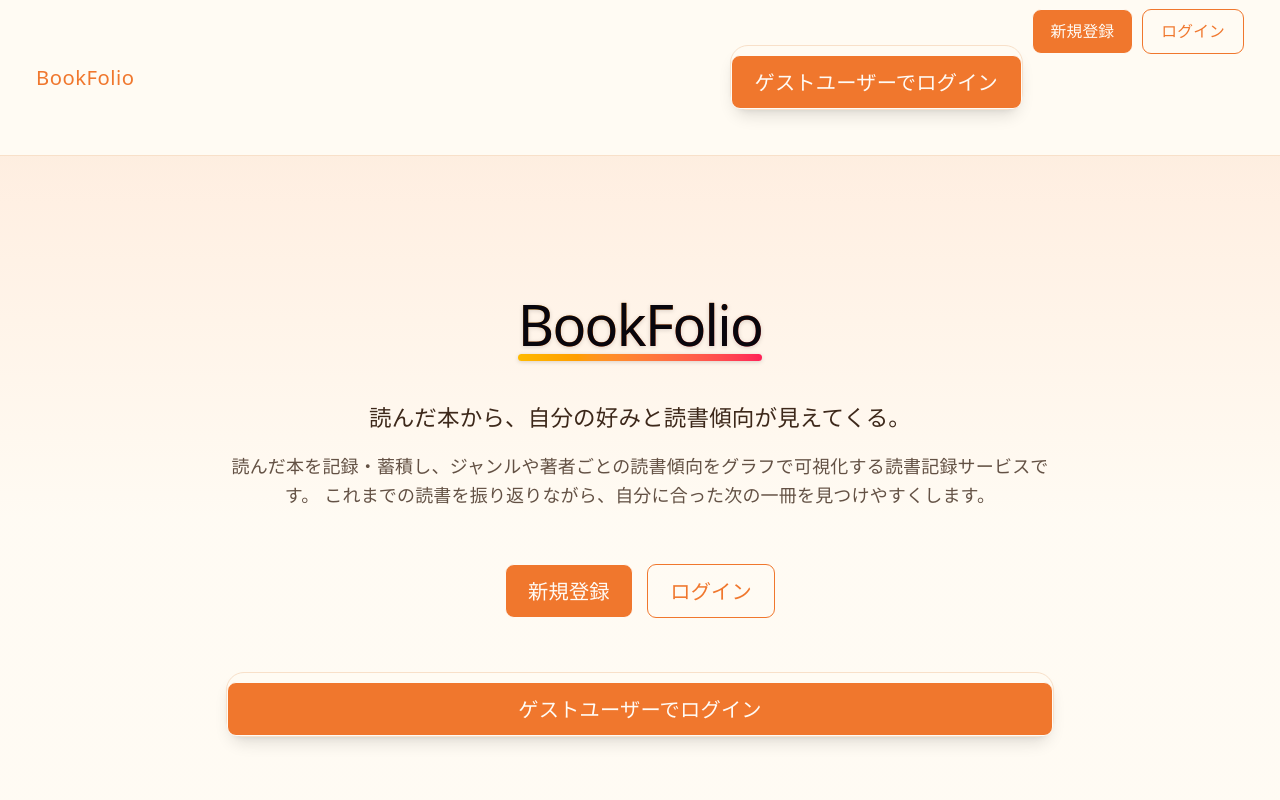
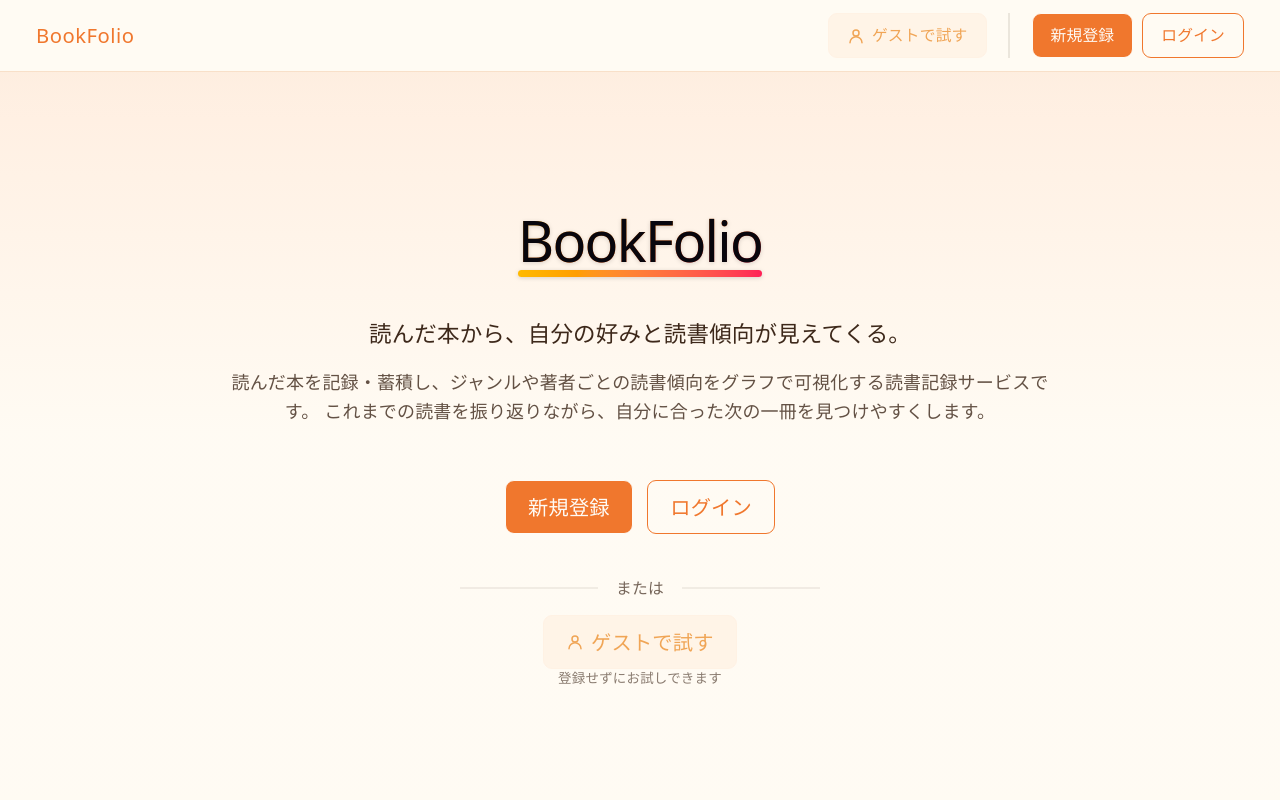
Before and after one commit to Unlucky70Ladybug/book-folio, a React (Vite) app in the folder frontend/: page / in a window 1280 px wide. Shown: the top 800 px of the page. Built offline with nearby package versions, Linux system fonts and the light colour scheme.

Commit message:
fix：ゲストユーザーでログインするボタンの表記を変更

```diff
--- a/frontend/src/pages/auth/_components/login-guest-user.tsx
+++ b/frontend/src/pages/auth/_components/login-guest-user.tsx
@@ -1,7 +1,17 @@
 import { useNavigate } from 'react-router-dom'
 import { useAuth } from '../../hooks/use-auth'
 
-const LoginGuestUser = () => {
+type Props = {
+  formClassName?: string
+  buttonClassName?: string
+  label?: string
+}
+
+const LoginGuestUser = ({
+  formClassName,
+  buttonClassName,
+  label = 'ゲストユーザーでログイン',
+}: Props) => {
   const { gestUserlogin } = useAuth()
   const navigate = useNavigate()
 
@@ -16,14 +26,22 @@ const LoginGuestUser = () => {
   }
 
   return (
-    <form
-      onSubmit={handleSubmit}
-      className="card my-8 w-full border border-base-300 bg-base-100 shadow-lg"
-    >
-
-        <button type="submit" className="btn btn-primary btn-lg mt-2 w-full">
-          ゲストユーザーでログイン
-        </button>
+    <form onSubmit={handleSubmit} className={formClassName}>
+      <button type="submit" className={buttonClassName}>
+        <svg
+          xmlns="http://www.w3.org/2000/svg"
+          viewBox="0 0 24 24"
+          fill="none"
+          stroke="currentColor"
+          strokeWidth={2}
+          className="size-4"
+          aria-hidden="true"
+        >
+          <circle cx="12" cy="8" r="4" />
+          <path d="M4 21a8 8 0 0 1 16 0" strokeLinecap="round" />
+        </svg>
+        {label}
+      </button>
     </form>
   )
 }
--- a/frontend/src/pages/components/layouts/header/logged_out_header.tsx
+++ b/frontend/src/pages/components/layouts/header/logged_out_header.tsx
@@ -9,9 +9,17 @@ const LoggedOutHeader = () => {
           BookFolio
         </Link>
       </div>
-      <div className="flex-none">
+      <div className="flex-none flex items-center">
+        {/* ゲストログイン(お試し用):通常の登録・ログインと区別するため区切り線で離す */}
+        <div className="tooltip tooltip-bottom" data-tip="登録せずにお試しできます">
+          <LoginGuestUser
+            formClassName="flex"
+            buttonClassName="btn btn-soft btn-secondary btn-sm sm:btn-md"
+            label="ゲストで試す"
+          />
+        </div>
+        <div className="divider divider-horizontal mx-1 sm:mx-3" />
         <div className="flex gap-2">
-          <LoginGuestUser />
           <Link to="/signup" className="btn btn-primary btn-sm sm:btn-md">
             新規登録
           </Link>
--- a/frontend/src/pages/home/logged-out-home.tsx
+++ b/frontend/src/pages/home/logged-out-home.tsx
@@ -66,7 +66,17 @@ const LoggedOutHome = () => {
               ログイン
             </Link>
           </div>
-          <LoginGuestUser />
+
+          {/* ゲストログイン(お試し用):通常の登録・ログインと区別するため区切り線で離す */}
+          <div className="flex flex-col items-center w-full sm:w-auto mt-2">
+            <div className="divider text-sm opacity-70 w-full sm:w-80">または</div>
+            <LoginGuestUser
+              formClassName="flex flex-col items-center w-full sm:w-auto"
+              buttonClassName="btn btn-soft btn-secondary btn-lg w-full sm:w-auto"
+              label="ゲストで試す"
+            />
+            <p className="text-xs opacity-60 mt-2">登録せずにお試しできます</p>
+          </div>
         </div>
       </section>
 
```
